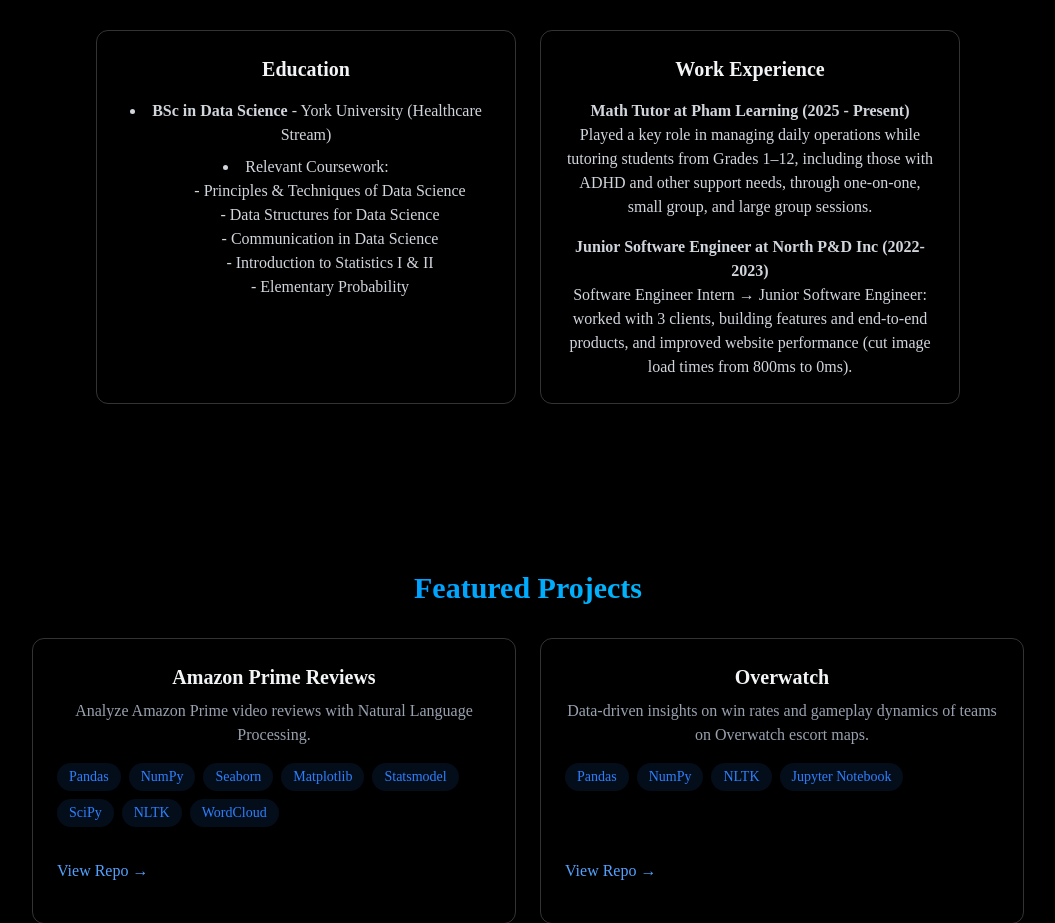
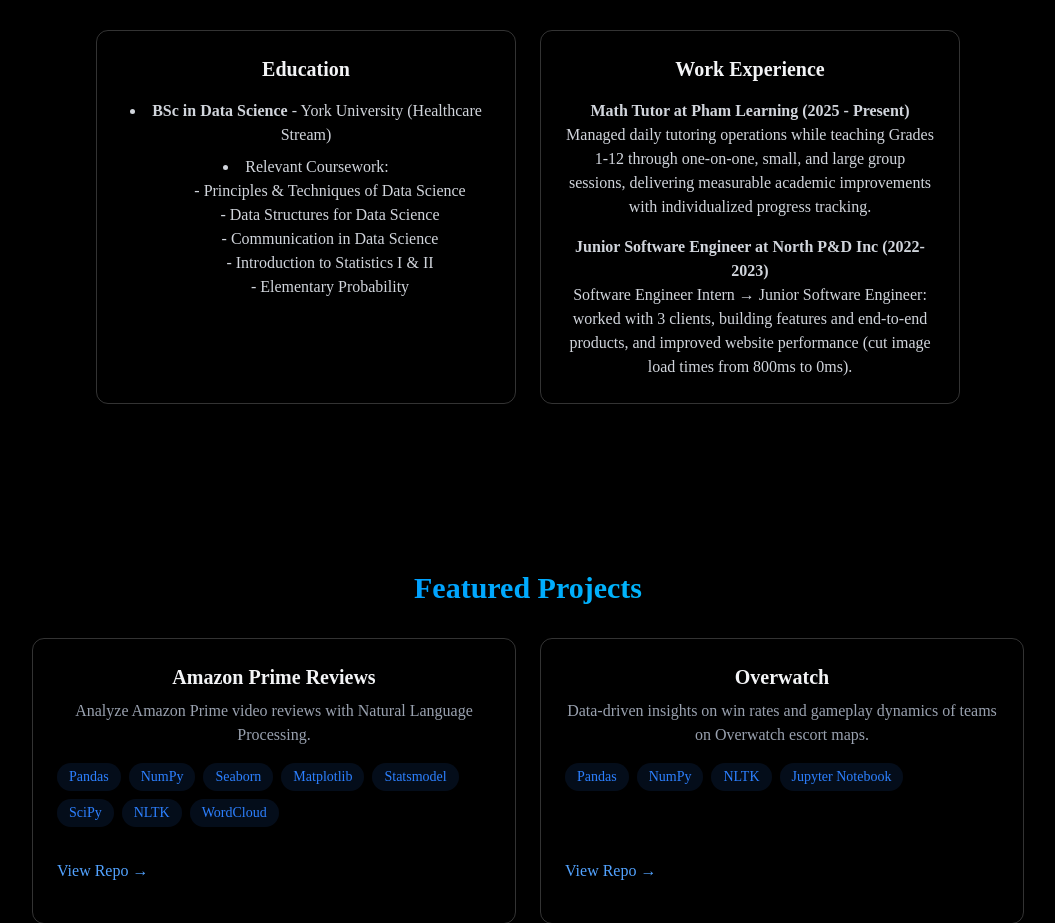
Before and after one commit to FabienThich/fabienthich.github.io, a React (Vite) app: page / in a window 1280 px wide. Shown: the part 1360-2283 px from the top of the page, without its empty margins (112-1167 px from the left). Built offline with nearby package versions, Linux system fonts and the light colour scheme.

Commit message:
update work experience

```diff
--- a/src/components/sections/About.jsx
+++ b/src/components/sections/About.jsx
@@ -98,10 +98,10 @@
                     Math Tutor at Pham Learning (2025 - Present)
                   </h4>
                   <p>
-                    Played a key role in managing daily operations while
-                    tutoring students from Grades 1–12, including those with
-                    ADHD and other support needs, through one-on-one, small
-                    group, and large group sessions.
+                    Managed daily tutoring operations while teaching Grades 1-12
+                    through one-on-one, small, and large group sessions,
+                    delivering measurable academic improvements with
+                    individualized progress tracking.
                   </p>
                 </div>
 
```
